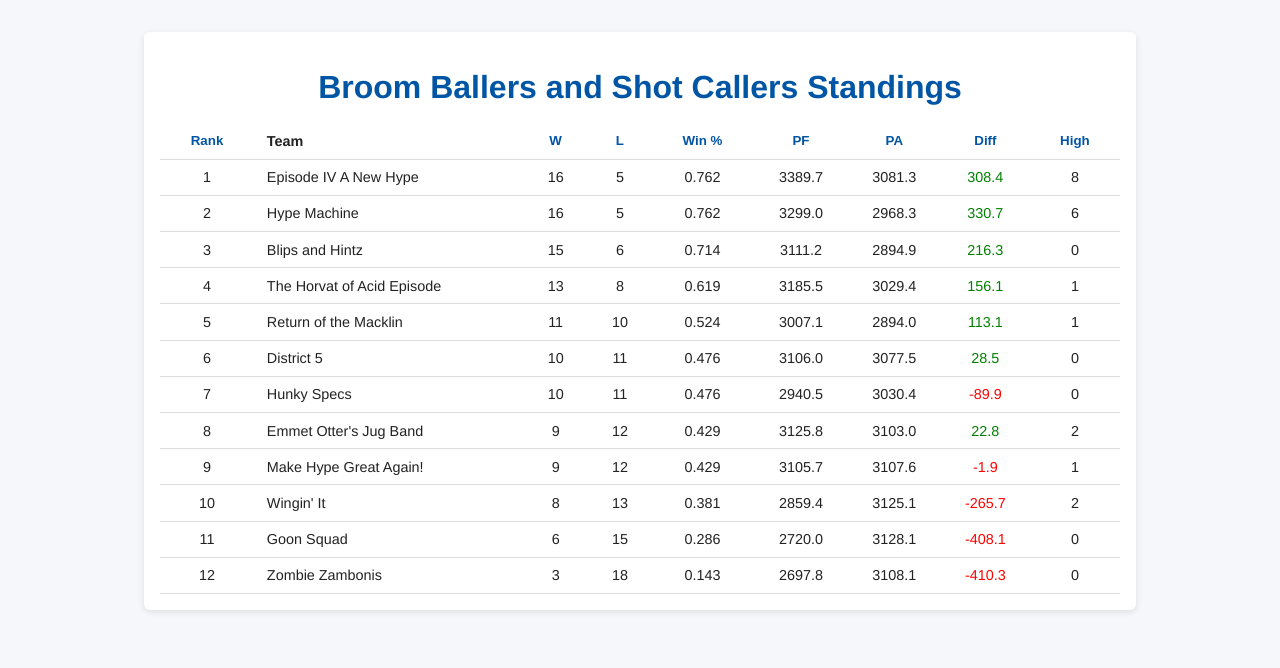
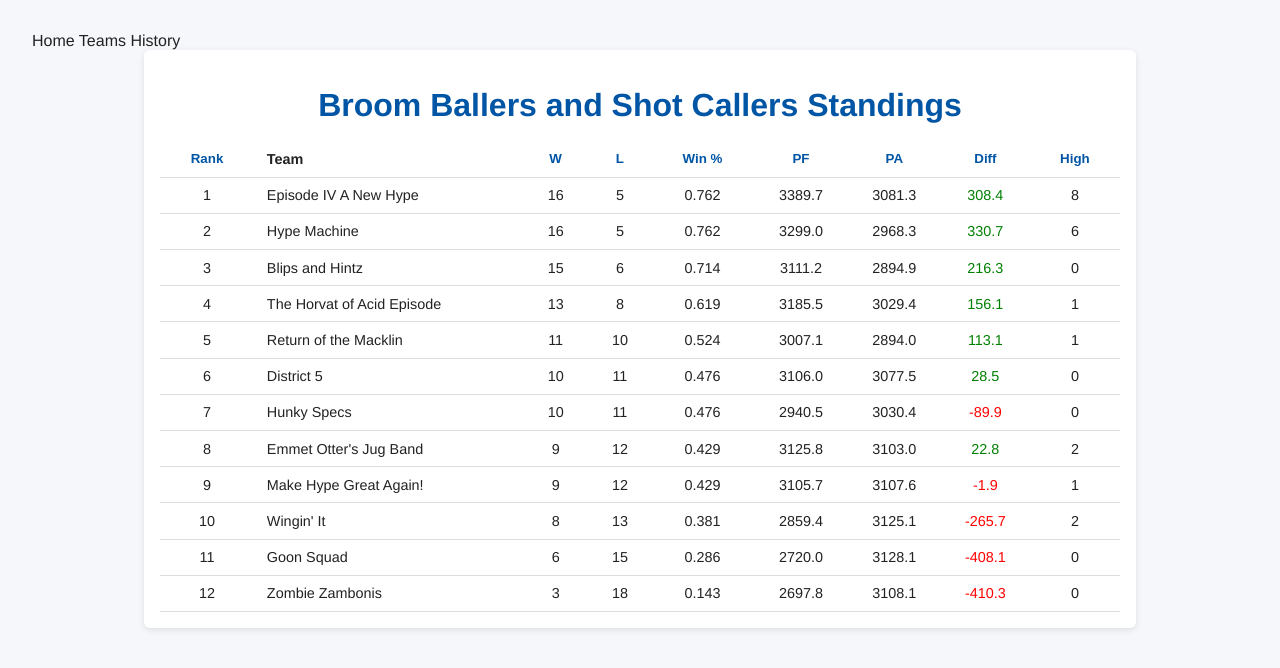
Before and after one commit to corvettes13/fantasy-hockey, a plain HTML site: page index.html in a window 1280 px wide. Drawn offline with Linux system fonts and the light colour scheme.

Commit message:
Update index.html

```diff
--- a/index.html
+++ b/index.html
@@ -7,6 +7,14 @@
   <link rel="stylesheet" href="css/standings.css" />
 </head>
 <body>
+  <header class="site-header">
+    <nav class="nav-bar">
+      <a href="index.html">Home</a>
+      <a href="teams/teams.html">Teams</a>
+      <a href="history/champions.html">History</a>
+    </nav>
+  </header>
+
   <div class="standings-container">
     <h1>Broom Ballers and Shot Callers Standings</h1>
     <table class="standings-table">
@@ -28,6 +36,7 @@
       </tbody>
     </table>
   </div>
+
   <script src="scripts/standings.js"></script>
 </body>
 </html>
```
